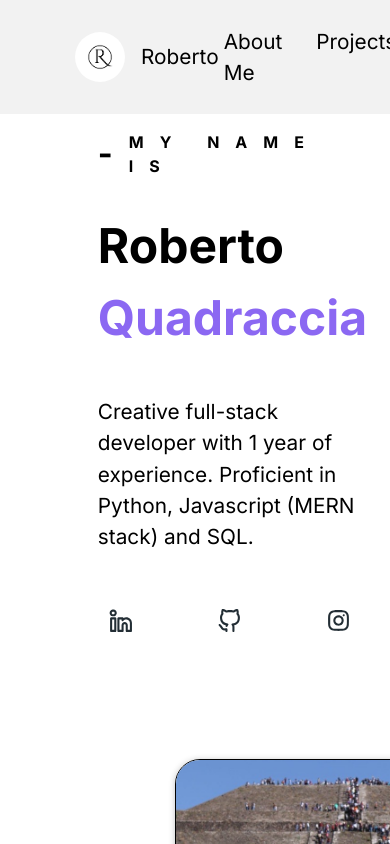
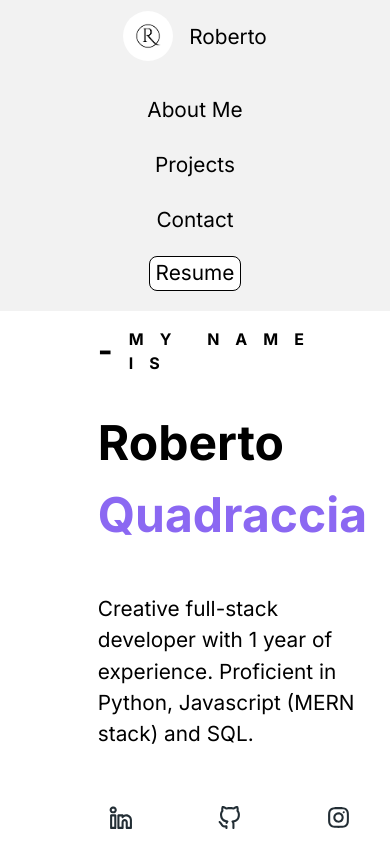
Before and after one commit to Super-robbin/portfolio, a React (Vite) app: page / in a window 390 px wide. Shown: the top 844 px of the page. Built offline with nearby package versions, Linux system fonts and the light colour scheme; the HTML template or start-up script is replaced by a standard one.

Commit message:
Info and main sections responsive complete

```diff
--- a/src/styles/Info.css
+++ b/src/styles/Info.css
@@ -10,7 +10,7 @@
 .header-logo-name {
   display: flex;
   align-items: center;
-  gap: 1rem
+  gap: 1rem;
 }
 
 .logo {
@@ -18,7 +18,6 @@
   height: 50px;
   border-radius: 50%;
 }
-
 
 .nav-bar {
   display: flex;
@@ -49,7 +48,7 @@
   height: 35px;
   align-self: center;
   border-radius: 8px;
-  border: 1px #000 solid
+  border: 1px #000 solid;
 }
 
 .btn-resume:hover {
@@ -63,10 +62,36 @@
   padding: 0 75px;
 }
 
-@media screen and (max-width: 1279px) {
+@media screen and (max-width: 1000px) {
   .main {
-      display: flex;
-      flex-direction: column;
+    display: flex;
+    flex-direction: column;
+  }
+}
+
+@media screen and (max-width: 800px) {
+  .header {
+    display: flex;
+    flex-direction: column;
+  }
+  .nav-bar {
+    display: flex;
+    flex-direction: column;
+    gap: 0;
+    align-items: center;
+  }
+  .nav-bar-list {
+    display: flex;
+    flex-direction: column;
+    gap: 1;
+    padding: 0;
+  }
+  .nav-bar-list > li {
+    padding: 0%;
+    text-align: center;
+  }
+  .btn-resume {
+    margin-bottom: 20px;
   }
 }
 
@@ -76,7 +101,7 @@
 
 .name-section {
   align-self: center;
-  margin-left: 75px
+  margin-left: 75px;
 }
 
 .above-section {
@@ -93,7 +118,7 @@
 }
 
 .name-section-title-span {
-  color: #8b68f2
+  color: #8b68f2;
 }
 
 .name-section-description {
@@ -105,11 +130,11 @@
   /* background-image: url(../images/profile-2.png); */
   /* object-position: cover; */
   width: fit-content;
-  height: 500px;
+  height: 450px;
   margin: 100px;
   border: 1px solid #000;
   border-radius: 25px;
-  box-shadow: 0 1px 6px 0 #20212447
+  box-shadow: 0 1px 6px 0 #20212447;
 }
 
 .social-list {
@@ -126,5 +151,5 @@
 }
 
 .social-item:hover {
-  box-shadow: 0 1px 6px 0 #20212447
+  box-shadow: 0 1px 6px 0 #20212447;
 }
```
